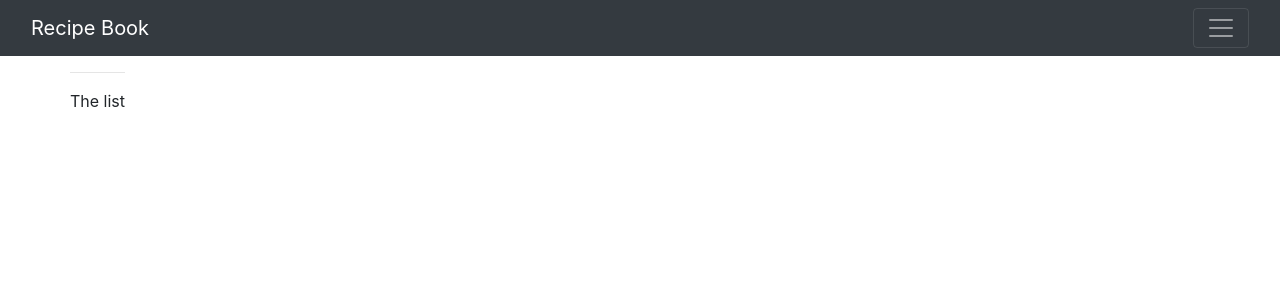
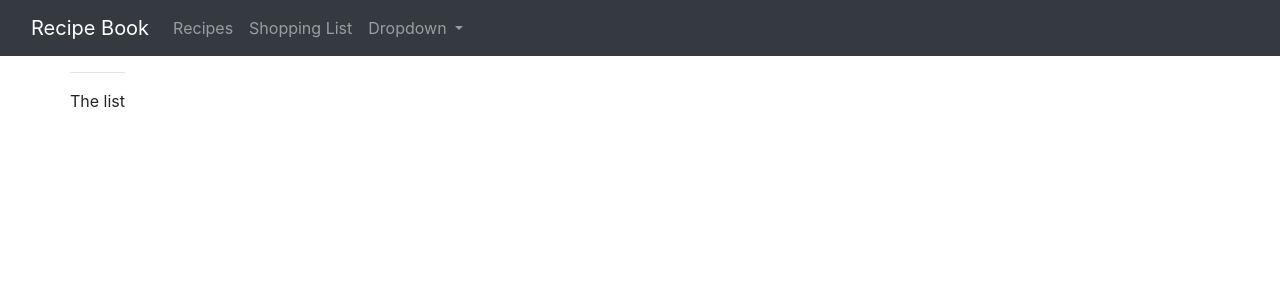
Before and after one commit to DeeptarkaBhanjaChowdhury/Learning_Angular, an Angular app: page / in a window 1280 px wide. Shown: the top 300 px of the page. Built offline with nearby package versions, Linux system fonts and the light colour scheme.

Commit message:
bootstrap fixed

```diff
--- a/src/app/header/header.component.html
+++ b/src/app/header/header.component.html
@@ -1,4 +1,4 @@
-<nav class="navbar navbar-dark bg-dark">
+<nav class="navbar navbar-expand-sm navbar-dark bg-dark">
     <div class="container-fluid">
         <div class="navbar-header">
             <a href="#" class="navbar-brand">Recipe Book</a>
--- a/src/index.html
+++ b/src/index.html
@@ -13,6 +13,8 @@
 
 <body>
 	<app-root></app-root>
+	<script src="../node_modules/jquery/dist/jquery.js"></script>
+	<script src="../node_modules/bootstrap/dist/js/bootstrap.js"></script>
 </body>
 
 </html>
```
